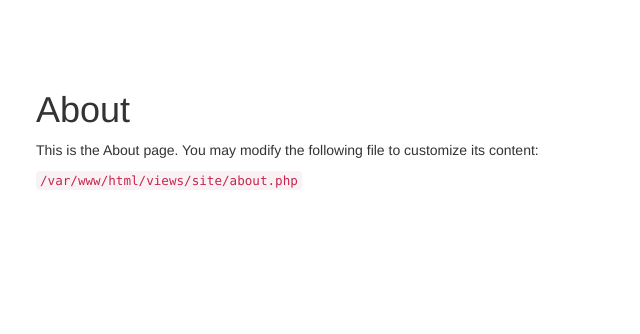
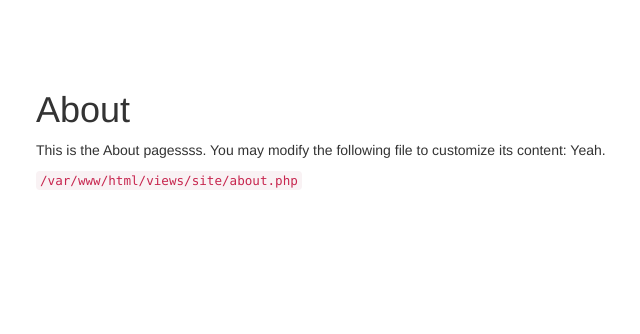
Before and after one commit to jumper2012/asuh_mereka, a Yii app: template views/site/about.php in a window 1280 px wide. Shown: the top 334 px of the page, without its empty margins (34-674 px from the left). Run offline with PHP 8.4 and a stand-in for Yii, Linux system fonts and the light colour scheme; the template is opened without the code that fills it, so the values that code supplies are empty; some libraries are stand-ins or nearby versions.

Commit message:
Update about.php
Just try using Github

```diff
--- a/views/site/about.php
+++ b/views/site/about.php
@@ -11,7 +11,8 @@ $this->params['breadcrumbs'][] = $this->title;
     <h1><?= Html::encode($this->title) ?></h1>
 
     <p>
-        This is the About page. You may modify the following file to customize its content:
+        This is the About pagessss. You may modify the following file to customize its content:
+        Yeah.
     </p>
 
     <code><?= __FILE__ ?></code>
```
